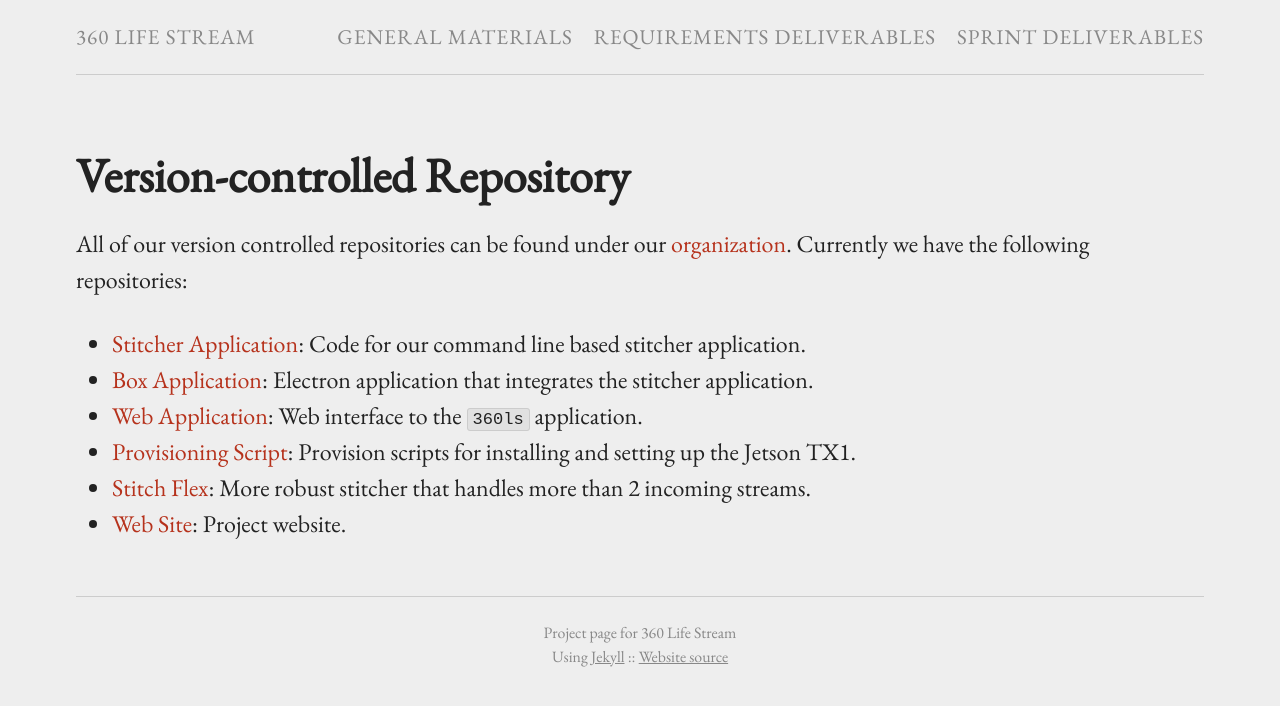
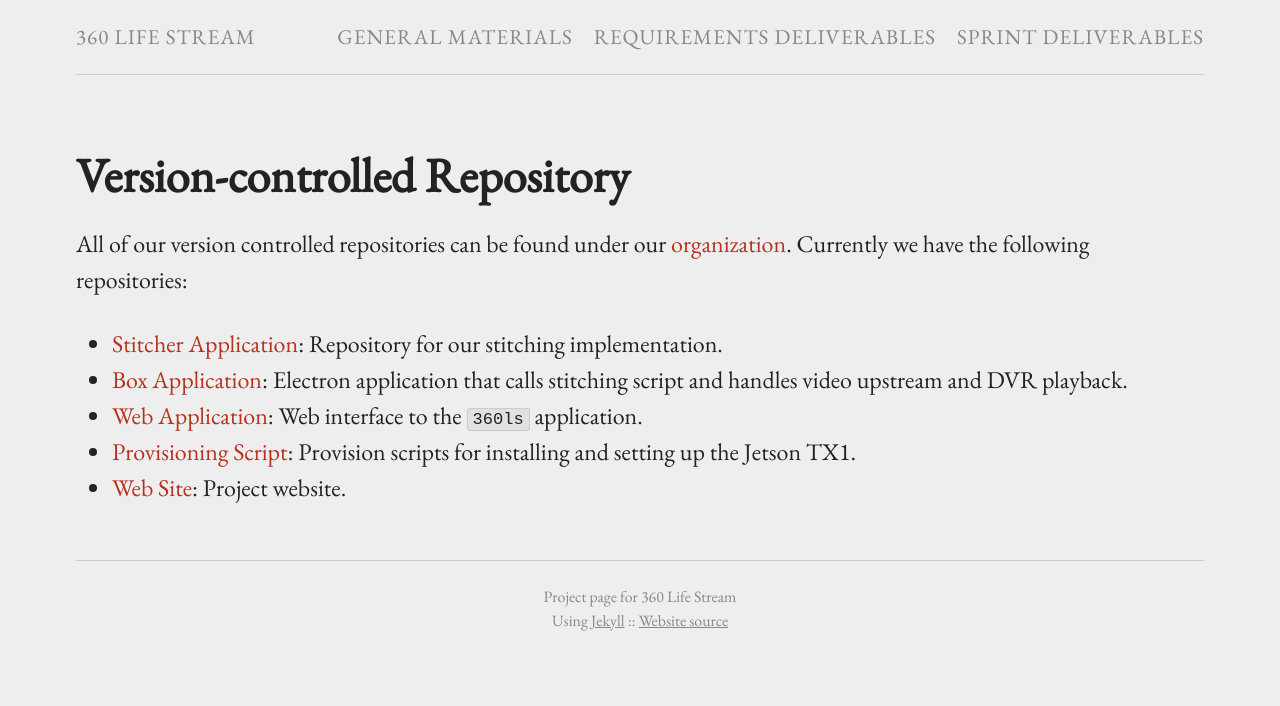
Before and after one commit to 360ls/360ls, a Jekyll site: the page built from _sprint/repository.md, in a window 1280 px wide. Shown: the top 706 px of the page. Built offline with Jekyll 4.4.1, drawn with Linux system fonts in a browser that asks for light colours.

Commit message:
updated repository page

```diff
--- a/_sprint/repository.md
+++ b/_sprint/repository.md
@@ -6,9 +6,8 @@ title: Version-controlled Repository
 All of our version controlled repositories can be found under our [organization](https://github.com/360ls). Currently we have the following
 repositories:
 
-- [Stitcher Application](https://github.com/360ls/stitcher): Code for our command line based stitcher application.
-- [Box Application](https://github.com/360ls/desktop): Electron application that integrates the stitcher application.
+- [Stitcher Application](https://github.com/360ls/stitcher/tree/results/final): Repository for our stitching implementation.
+- [Box Application](https://github.com/360ls/desktop): Electron application that calls stitching script and handles video upstream and DVR playback.
 - [Web Application](https://github.com/ASK-MEdia/360ls-vcms): Web interface to the `360ls` application.
 - [Provisioning Script](https://github.com/360ls/provision): Provision scripts for installing and setting up the Jetson TX1.
-- [Stitch Flex](https://github.com/360ls/stitch-flex): More robust stitcher that handles more than 2 incoming streams.
 - [Web Site](https://github.com/360ls/360ls): Project website.
```
